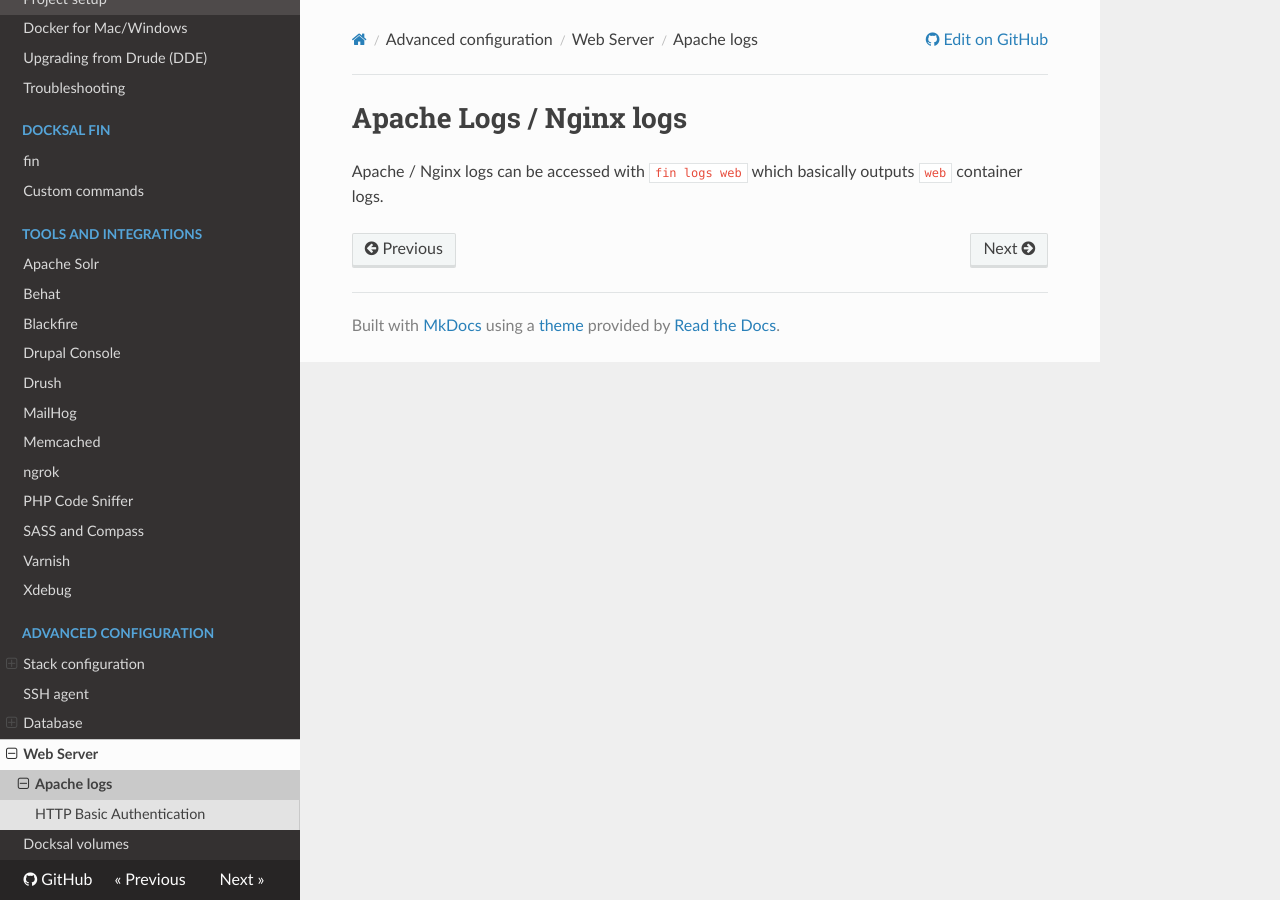
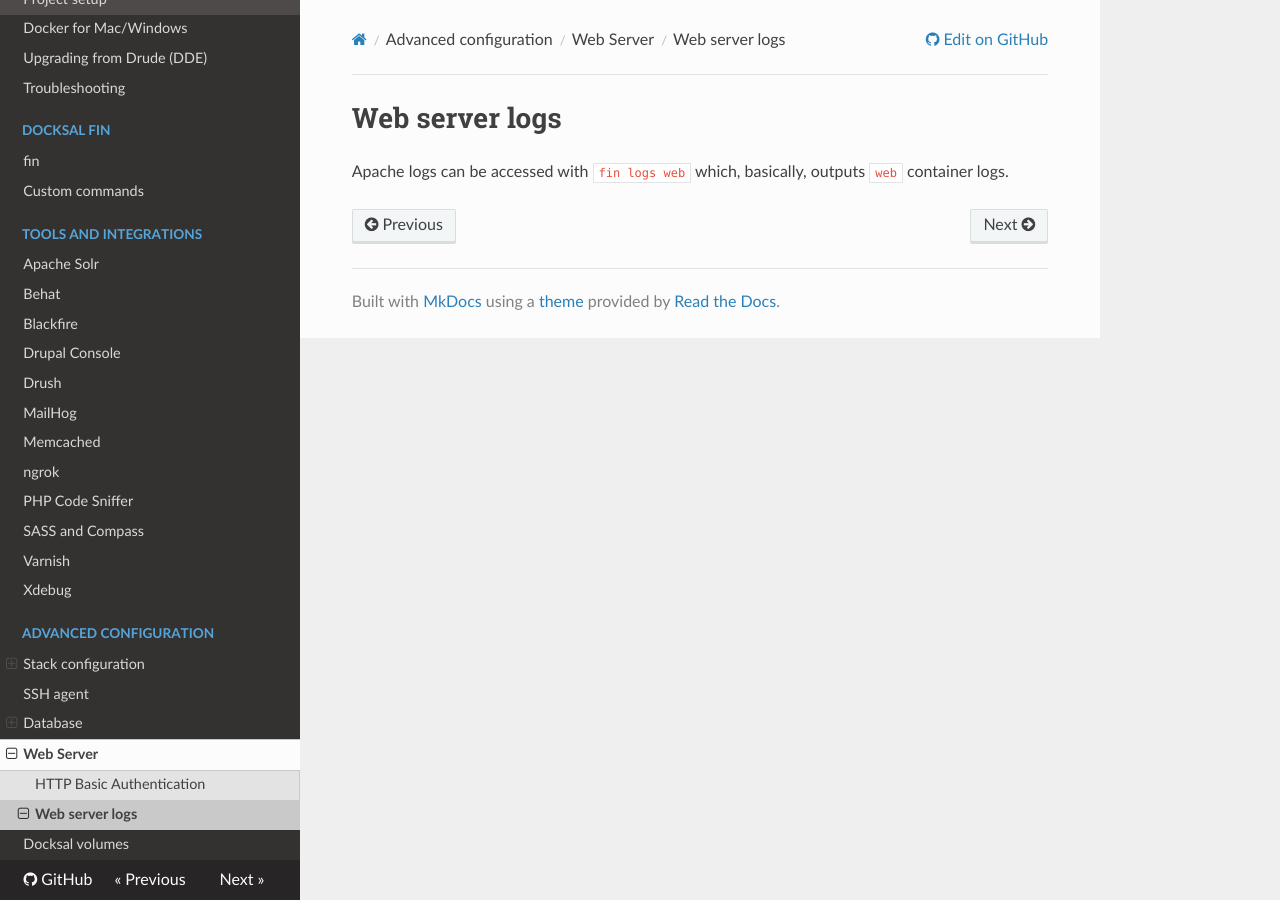
Before and after one commit to docksal/docksal, an MkDocs documentation site: the page built from docs/advanced/web-logs.md, in a window 1280 px wide. Built offline with MkDocs 1.6.1, drawn with Linux system fonts in a browser that asks for light colours; nearby versions of some CDN libraries; old or Windows-style settings are respelled for this version of MkDocs.

Commit message:
Web server logs updates

```diff
--- a/docs/advanced/web-logs.md
+++ b/docs/advanced/web-logs.md
@@ -1,3 +1,3 @@
-# Apache Logs / Nginx logs
+# Web server logs
 
-Apache / Nginx logs can be accessed with `fin logs web` which basically outputs `web` container logs.
+Apache logs can be accessed with `fin logs web` which, basically, outputs `web` container logs.
--- a/mkdocs.yml
+++ b/mkdocs.yml
@@ -49,6 +49,6 @@ pages:
       - Automatic database import: advanced/db-import.md
       - Database sandbox mode: advanced/db-sandbox.md
     - Web Server:
-      - Apache logs: advanced/web-logs.md
       - HTTP Basic Authentication: advanced/web-http-auth.md
+      - Web server logs: advanced/web-logs.md
     - Docksal volumes: advanced/volumes.md
```
